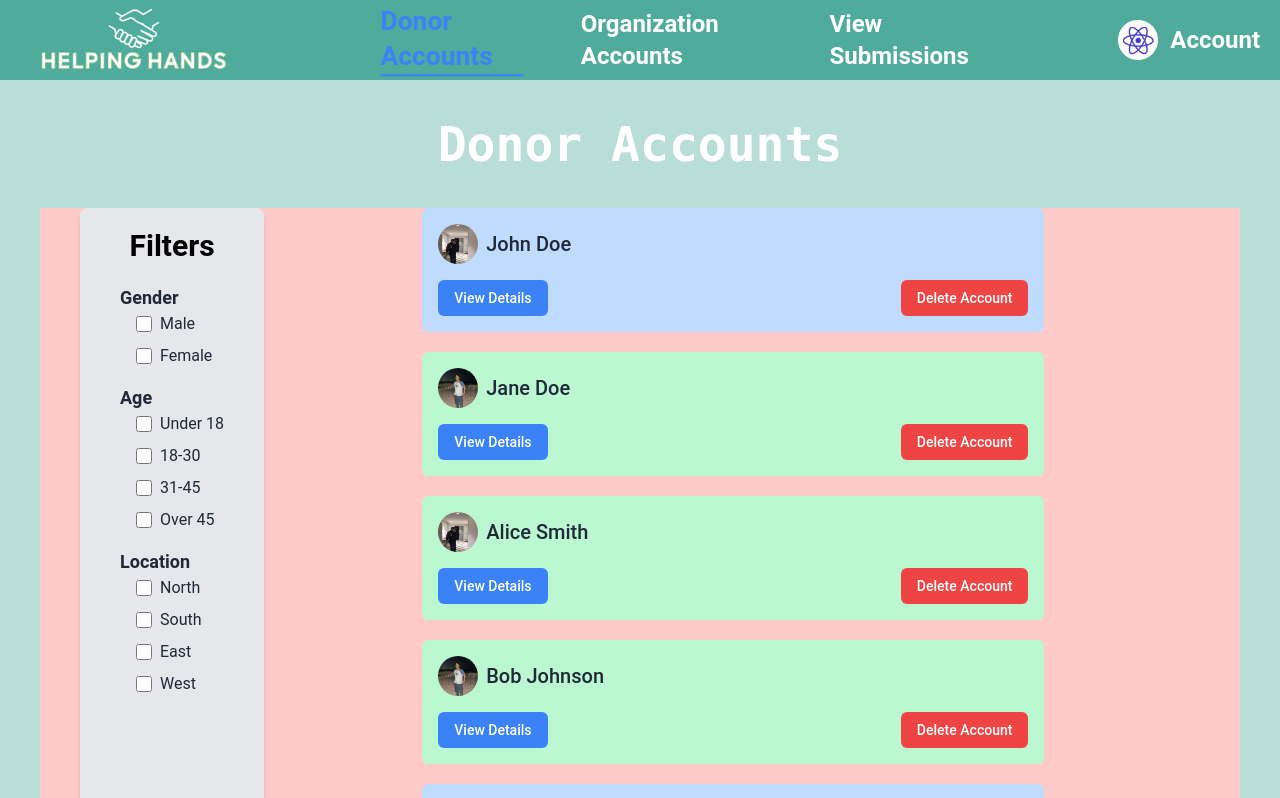
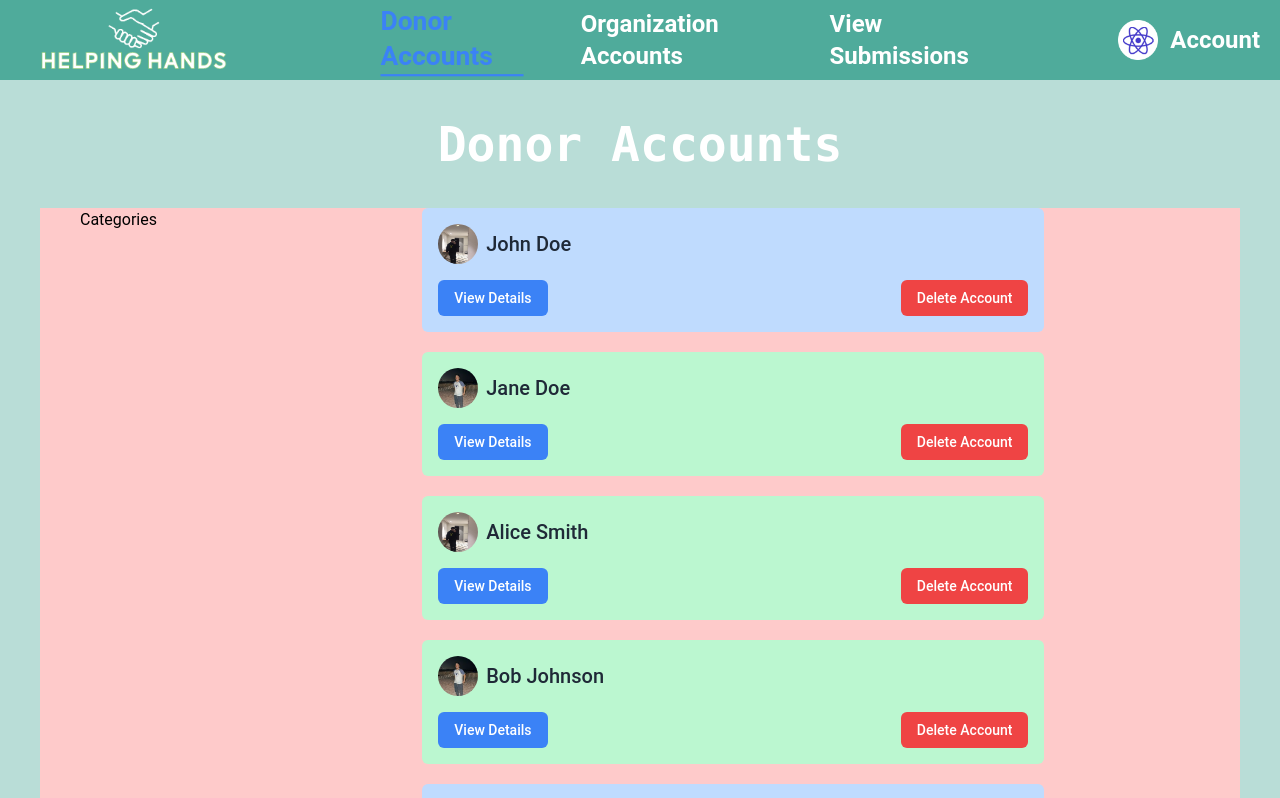
Before and after one commit to MohamedEmadFahmy/Helping-Hands, a React (Vite) app: page /admin/donor-accounts in a window 1280 px wide. Shown: the top 798 px of the page. Built offline with nearby package versions, Linux system fonts and the light colour scheme.

Commit message:
before changing pages

```diff
--- a/src/components/Filter.jsx
+++ b/src/components/Filter.jsx
@@ -1,168 +1,80 @@
+/* eslint-disable react-hooks/exhaustive-deps */
+/* eslint-disable react/prop-types */
 /* eslint-disable no-unused-vars */
-/* eslint-disable react/prop-types */
-import { useState } from "react";
+import { parse } from "postcss";
+import React, { useState, useEffect } from "react";
 
-const Filter = ({ filters, activeFilters, setActiveFilters }) => {
-	const filters2 = {
-		Gender: {
-			options: ["Male", "Female"],
-		},
-		Age: {
-			options: ["Under 18", "18-30", "31-45", "Over 45"],
-		},
-		Location: {
-			options: ["North", "South", "East", "West"],
-			subcategories: {
-				North: ["City A", "City B"],
-				South: ["City C", "City D"],
-				East: ["City E", "City F"],
-				West: ["City G", "City H"],
-			},
-		},
+const YourComponent = ({ data, activeFilters, setActiveFilters }) => {
+	const [categories, setCategories] = useState([]);
+
+	const parseData = (data) => {
+		data.array.forEach((entry) => {
+			const category = entry.tags.Category;
+
+			if (!categories.includes(category)) {
+				categories.push(category);
+			} else {
+				const parameters = Object.entries(entry.tags).filter(
+					([key, value]) => key !== "Category"
+				);
+
+				parameters.forEach((parameter) => {});
+
+				categories.push(parameters);
+			}
+		});
 	};
 
-	const isSubfilter = (mainFilter, subFilter) => {
-		for (const filterCategory in filters) {
-			if (filters[filterCategory].subcategories) {
-				if (
-					filters[filterCategory].subcategories[mainFilter].includes(
-						subFilter
-					)
-				) {
-					return true;
-				}
-			}
-		}
-		return false;
-	};
-	const isMainFilter = (filterName) => {
-		for (const filterCategory in filters) {
-			if (filters[filterCategory].subcategories) {
-				if (filters[filterCategory].options.includes(filterName)) {
-					return true;
-				}
-			}
-		}
-		return false;
-	};
+	// useEffect(() => {
+	// 	const allCategories = data.reduce((accumulator, item) => {
+	// 		const category = item.tags.Category;
+	// 		const parameters = Object.entries(item.tags)
+	// 			.filter(([key, value]) => key !== "Category")
+	// 			.reduce((paramsAccumulator, [key, value]) => {
+	// 				if (!paramsAccumulator[key]) {
+	// 					paramsAccumulator[key] = [];
+	// 				}
+	// 				if (!paramsAccumulator[key].includes(value)) {
+	// 					paramsAccumulator[key].push(value);
+	// 				}
+	// 				return paramsAccumulator;
+	// 			}, {});
 
-	const [expandedFilters, setExpandedFilters] = useState([]);
+	// 		if (!accumulator[category]) {
+	// 			accumulator[category] = { Category: category, parameters };
+	// 		}
 
-	const handleFilterChange = (e, filterCategory) => {
-		const filter = e.target.name;
-		const isChecked = e.target.checked;
+	// 		return accumulator;
+	// 	}, {});
 
-		let updatedFilters;
-		if (isChecked) {
-			updatedFilters = [...activeFilters, filter];
+	// 	const categoriesArray = Object.values(allCategories);
 
-			if (isMainFilter) {
-				setExpandedFilters(expandedFilters.concat(filterCategory));
-			}
-		} else {
-			updatedFilters = activeFilters.filter(
-				(option) => option !== filter
-			);
-			if (isMainFilter(filter)) {
-				updatedFilters = updatedFilters.filter(
-					(option) => !isSubfilter(filter, option)
-				);
-				setExpandedFilters(expandedFilters.filter(filterCategory));
-			}
-		}
+	// 	setCategories(categoriesArray);
+	// }, []);
 
-		setActiveFilters(updatedFilters);
-
-		// Log the updated filters
-		console.log(updatedFilters);
-	};
+	console.log(categories);
 
 	return (
-		<div className="flex flex-col gap-5 items-center bg-gray-200 px-10 py-5 rounded-lg shadow-md">
-			<h1 className="text-3xl font-bold">Filters</h1>
-			<div id="filters-section">
-				{Object.keys(filters).map((filterCategory) => (
-					<div key={filterCategory} className="mb-4">
-						<h2 className="text-gray-800 text-lg font-semibold">
-							{filterCategory}
-						</h2>
-						<div className="ml-4">
-							{filters[filterCategory].options.map((filter) => (
-								<div key={filter} className="mb-2">
-									<label className="flex items-center space-x-2">
-										<input
-											type="checkbox"
-											name={filter}
-											onChange={(e) =>
-												handleFilterChange(
-													e,
-													filterCategory
-												)
-											}
-											checked={activeFilters.includes(
-												filter
-											)}
-											className="form-checkbox h-4 w-4 text-indigo-600"
-										/>
-										<span className="text-gray-800">
-											{filter}
-										</span>
-									</label>
-								</div>
-							))}
-						</div>
-						{/* Render subfilters only if the main filter is selected */}
-						{expandedFilters === filterCategory &&
-							filters[filterCategory]?.subcategories && (
-								<div className="ml-4 mt-2">
-									{Object.keys(
-										filters[filterCategory].subcategories
-									).map((subfilterCategory) => (
-										<div key={subfilterCategory}>
-											<h3 className="text-gray-700 text-sm font-semibold">
-												{subfilterCategory}
-											</h3>
-											<div className="ml-2">
-												{filters[
-													filterCategory
-												].subcategories[
-													subfilterCategory
-												].map((subfilter) => (
-													<div
-														key={subfilter}
-														className="mb-2"
-													>
-														<label className="flex items-center space-x-2">
-															<input
-																type="checkbox"
-																name={subfilter}
-																onChange={(e) =>
-																	handleFilterChange(
-																		e,
-																		filterCategory
-																	)
-																}
-																checked={activeFilters.includes(
-																	subfilter
-																)}
-																className="form-checkbox h-4 w-4 text-indigo-600"
-															/>
-															<span className="text-gray-800">
-																{subfilter}
-															</span>
-														</label>
-													</div>
-												))}
-											</div>
-										</div>
-									))}
-								</div>
+		<div>
+			<h2>Categories</h2>
+			<ul>
+				{categories.map((category, index) => (
+					<li key={index}>
+						{category.Category}
+						<ul>
+							{Object.entries(category.parameters).map(
+								([parameter, values], index) => (
+									<li key={index}>
+										{parameter}: {values.join(", ")}
+									</li>
+								)
 							)}
-					</div>
+						</ul>
+					</li>
 				))}
-			</div>
+			</ul>
 		</div>
 	);
 };
 
-export default Filter;
+export default YourComponent;
--- /dev/null
+++ b/src/components/FilterVolunteer.jsx
@@ -0,0 +1,5 @@
+const FilterVolunteer = () => {
+	return <div>FilterVolunteer</div>;
+};
+
+export default FilterVolunteer;
--- /dev/null
+++ b/src/components/ItemsFilter.jsx
@@ -0,0 +1,5 @@
+const ItemsFilter = () => {
+	return <div>ItemsFilter</div>;
+};
+
+export default ItemsFilter;
--- a/src/pages/DonorDonatePage.jsx
+++ b/src/pages/DonorDonatePage.jsx
@@ -1,50 +1,185 @@
-import BloodCardParent from '../components/BloodCardParent';
-import OrganizationCardParent from '../components/OrganizationCardParent';
-import RegularDonationParent from '../components/RegularDonationParent';
-import { useState } from 'react';
+/* eslint-disable no-unused-vars */
+import BloodCardParent from "../components/BloodCardParent";
+import OrganizationCardParent from "../components/OrganizationCardParent";
+import RegularDonationParent from "../components/RegularDonationParent";
+import { useState } from "react";
 
 const DonorDonatePage = () => {
 	const [viewBlood, setBlood] = useState(false);
 	const [viewGeneral, setGeneral] = useState(true);
 	const [viewOrganization, setOrganization] = useState(false);
+	const [activeButton, setActiveButton] = useState("General Donations");
+
+	const [activeFilters, setActiveFilters] = useState([]);
+
+	const [activeCategories, setActiveCategories] = useState([]);
+
+	const donationTypes = [
+		"Clothes",
+		"School Supplies",
+		"Toys",
+		"Food",
+		"Medical Supplies",
+		"Medication",
+		"Blood Donation",
+	];
+
+	const generateCheckBoxes = (category) => {
+		let clothesOptions = [
+			{
+				label: "Age",
+				values: ["Kids", "Adults"],
+			},
+			{
+				label: "Gender",
+				values: ["Male", "Female"],
+			},
+			{
+				label: "Season",
+				values: ["Summer", "Winter", "Autumn", "Spring"],
+			},
+		];
+
+		let toysOptions = [
+			{
+				label: "Age Group",
+				values: ["0-3 years", "4-7 years", "8-12 years", "13-18 years"],
+			},
+			{
+				label: "Gender",
+				values: ["Male", "Female"],
+			},
+			{
+				label: "Category",
+				values: [
+					"Board Games",
+					"Stuffed Toys",
+					"Dolls",
+					"Sports",
+					"Cars",
+					"Outdoor",
+				],
+			},
+		];
+
+		let options = toysOptions;
+
+		return options.map((option, index) => (
+			<div
+				key={index}
+				className="mt-3 mb-3 bg-red-200 flex flex-col items-center justify-center"
+			>
+				<label>{option.label}</label>
+				<div className="flex gap-2">
+					{option.values.map((value, index) => (
+						<label key={index}>
+							<input
+								type="checkbox"
+								value={value}
+								onClick={handleCategoryClick}
+							/>
+							{value}
+						</label>
+					))}
+				</div>
+			</div>
+		));
+	};
+
+	const handleCategoryClick = (e) => {
+		const categoryName = e.target.value;
+
+		let updatedCategories;
+		if (activeCategories.includes(categoryName)) {
+			updatedCategories = activeCategories.filter(
+				(item) => item !== categoryName
+			);
+		} else {
+			updatedCategories = [...activeCategories, categoryName];
+		}
+		setActiveCategories(updatedCategories);
+
+		console.log(updatedCategories);
+	};
 
 	return (
 		<div className="min-h-[90vh] w-full bg-secondaryShades-500 flex flex-col  items-center gap-10">
-      <div className="flex justify-start gap-5 mt-5 ">
+			<div className="flex justify-start gap-8 mt-5 ">
 				<button
-          className="bg-primaryShades-500 rounded-lg px-10 py-2"
+					className={`${
+						activeButton === "General Donations" &&
+						"scale-110 drop-shadow-lg"
+					} bg-primaryShades-500 rounded-lg px-10 py-2`}
+					onClick={() => {
+						setBlood(false);
+						setGeneral(true);
+						setOrganization(false);
+						setActiveButton("General Donations");
+					}}
+				>
+					General Donations
+				</button>
+				<button
+					className={`${
+						activeButton === "Blood Donations" &&
+						"scale-110 drop-shadow-lg"
+					} bg-primaryShades-500 rounded-lg px-10 py-2`}
 					onClick={() => {
 						setBlood(true);
 						setGeneral(false);
 						setOrganization(false);
+						setActiveButton("Blood Donations");
 					}}
 				>
 					Blood Donations
 				</button>
 				<button
-          className="bg-primaryShades-500 rounded-lg px-5 py-2"
+					className={`${
+						activeButton === "Organization Donations" &&
+						"scale-110 drop-shadow-lg"
+					} bg-primaryShades-500 rounded-lg px-10 py-2`}
 					onClick={() => {
 						setBlood(false);
 						setGeneral(false);
 						setOrganization(true);
+						setActiveButton("Organization Donations");
 					}}
 				>
 					Organization Donations
 				</button>
-        <button
-          className="bg-primaryShades-500 rounded-lg px-10 py-2"
-          onClick={() => {
-            setBlood(false);
-            setGeneral(true);
-            setOrganization(false);
-          }}
-        >
-          General Donations
-        </button>
 			</div>
+			<div className="bg-red-200 w-4/5 flex justify-around gap-10">
+				<div className="w-2/5 h-screen bg-orange-200 flex flex-col items-center">
+					<div className="h-auto bg-gray-200 w-2/3 flex flex-col items-center justify-center gap-10 rounded-lg p-10">
+						<h1 className="text-black text-5xl">Filter</h1>
+						<div className="flex flex-col items-center justify-center">
+							{donationTypes.map((request, index) => (
+								<div key={index}>
+									<label className="text-black flex items-center justify-center">
+										<input
+											type="checkbox"
+											value={request}
+											className="mr-2"
+											onClick={handleCategoryClick}
+											checked={activeCategories.includes(
+												request
+											)}
+										/>
+										{request}
+									</label>
+									{activeCategories.includes(request) &&
+										generateCheckBoxes(request)}
+								</div>
+							))}
+						</div>
+					</div>
+				</div>
+				<div className="w-3/5 h-auto">
 					{viewOrganization && <OrganizationCardParent />}
 					{viewBlood && <BloodCardParent />}
 					{viewGeneral && <RegularDonationParent />}
+				</div>
+			</div>
 		</div>
 	);
 };
--- a/src/pages/FilterTest.jsx
+++ b/src/pages/FilterTest.jsx
@@ -2,33 +2,16 @@
 /* eslint-disable no-unused-vars */
 import Filter from "../components/Filter";
 import { useState } from "react";
+import filterData from "../data.json";
 
 const filterTest = () => {
-	const allFilters = ["Regular Donors", "Teachers", "Doctors"];
+	const [data, setData] = useState(filterData);
 	const [activeFilters, setActiveFilters] = useState([]);
-
-	const filters = {
-		Gender: {
-			options: ["Male", "Female"],
-		},
-		Age: {
-			options: ["Under 18", "18-30", "31-45", "Over 45"],
-		},
-		Location: {
-			options: ["North", "South", "East", "West"],
-			subcategories: {
-				North: ["City A", "City B"],
-				South: ["City C", "City D"],
-				East: ["City E", "City F"],
-				West: ["City G", "City H"],
-			},
-		},
-	};
 
 	return (
 		<div className="w-full h-screen flex items-center justify-center">
 			<Filter
-				filters={filters}
+				data={data}
 				activeFilters={activeFilters}
 				setActiveFilters={setActiveFilters}
 			/>
```
Also changed, not shown: src/data.json (+24 -0 lines). Lines whose indentation alone changed are shown as unchanged.
